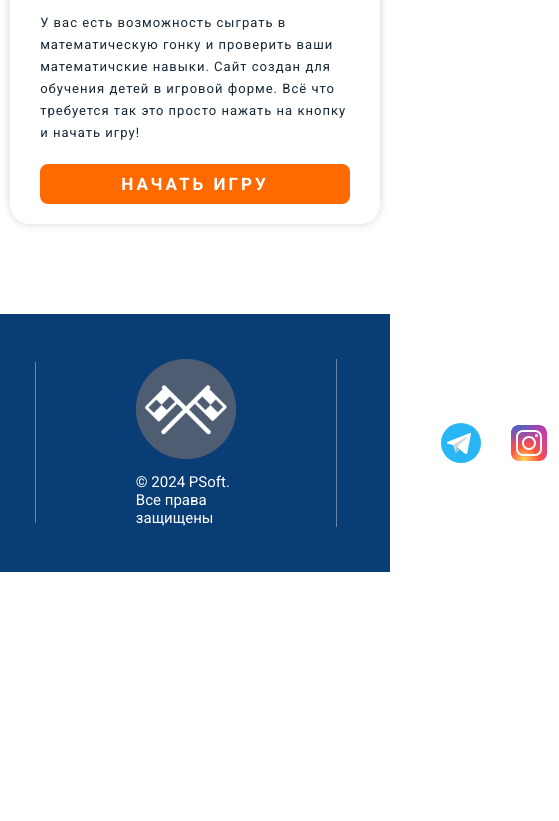
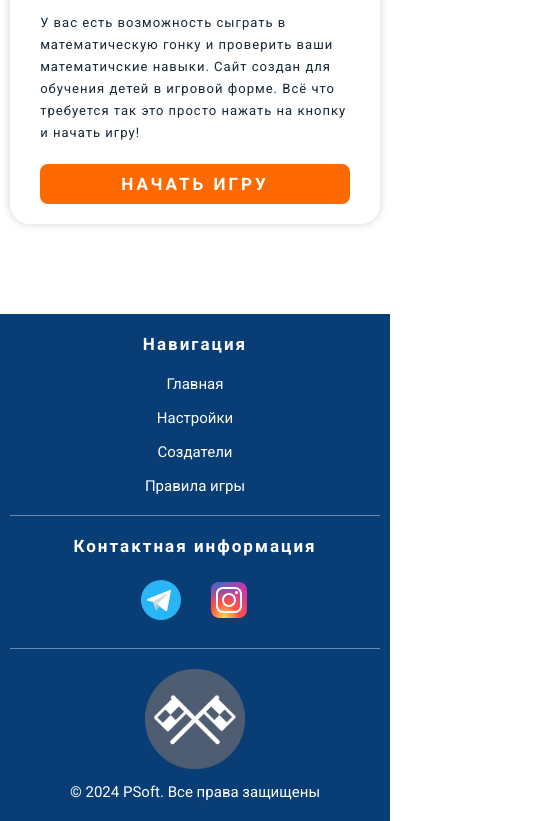
Before and after one commit to SunixPN/TeacherGame, a website: page src/index.html in a window 390 px wide. Shown: the part 989-1810 px from the top of the page, 559 px wide, since content can reach past the window. Before the commit the page ends 1561 px from the top, so only its background shows below. Drawn offline with nearby package versions, Linux system fonts and the light colour scheme; files that its build step writes are made by us from their sources.

Commit message:
adaptive footer

```diff
--- a/src/components/footer/footer.html
+++ b/src/components/footer/footer.html
@@ -4,14 +4,14 @@
             <nav class="footer__nav">
                 <p class="footer__nav-title">Навигация</p>
                 <ul class="footer__nav-list">
-                    <li><a class="footer__nav-link" href="/">Главная</a></li>
+                    <li><a class="footer__nav-link" href="./">Главная</a></li>
                     <li><a class="footer__nav-link" href="#!">Настройки</a></li>
                     <li><a class="footer__nav-link" href="#!">Создатели</a></li>
                     <li><a class="footer__nav-link" href="#!">Правила игры</a></li>
                 </ul>
             </nav>
             <div class="footer__logo-box">
-                <a href="/">
+                <a href="./">
                     <img class="footer__logo" src="./images/other/logo.png" alt="logo">
                 </a>
                 <p class="footer__logo-copy">&copy; 2024 PSoft. Все права защищены</p>
--- a/src/components/header/nav.html
+++ b/src/components/header/nav.html
@@ -1,9 +1,9 @@
 <nav class="nav">
-    <a href="/">
+    <a href="./">
         <img class="nav__logo" src="./images/other/logo.png" alt="logo">
     </a>
     <ul class="nav__list">
-        <li><a href="/" class="nav__link">Главная</a></li>
+        <li><a href="./" class="nav__link">Главная</a></li>
         <li><a href="#!" class="nav__link">Настройки</a></li>
         <li><a href="#!" class="nav__link">Создатели</a></li>
         <li><a href="#!" class="nav__link">Правила игры</a></li>
--- a/src/scss/components/_footer.scss
+++ b/src/scss/components/_footer.scss
@@ -2,7 +2,7 @@
     width: 100%;
     background-color: $blue;
     margin-top: 80px;
-    padding: 45px;
+    padding: 45px 0;
 }
 
 .footer__content {
@@ -104,3 +104,55 @@
     color: white;
     font-weight: 400;
 }
+
+@media screen and (max-width: 1228px) {
+    .footer__nav {
+        padding-right: 50px;
+    }
+
+    .footer__contacts {
+        padding-left: 50px;
+    }
+}
+
+@media screen and (max-width: 1017px) {
+    .footer__content {
+        gap: 20px;
+    }
+}
+
+@media screen and (max-width: 845px) {
+    .footer__content {
+        flex-direction: column;
+    }
+
+    .footer__nav {
+        width: 100%;
+        align-items: center;
+        padding-right: 0;
+        border-right: 0;
+        padding-bottom: 20px;
+        border-bottom: 1px solid rgba(255, 255, 255, 0.386);
+    }
+
+    .footer__nav-list {
+        align-items: center;
+    }
+
+    .footer__logo-box {
+        order: 3;
+    }
+
+    .footer__contacts {
+        order: 2;
+        padding-left: 0;
+        border-left: 0;
+        padding-bottom: 20px;
+        border-bottom: 1px solid rgba(255, 255, 255, 0.386);
+        align-items: center;
+    }
+
+    .footer {
+        padding: 20px 0;
+    }
+}
```
Also changed, not shown: build/css/main.css, build/index.html.
